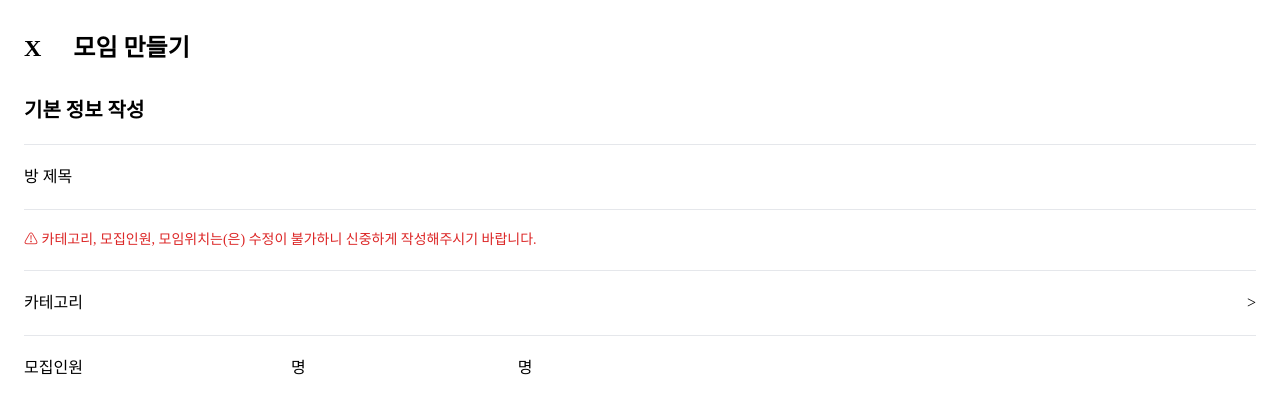
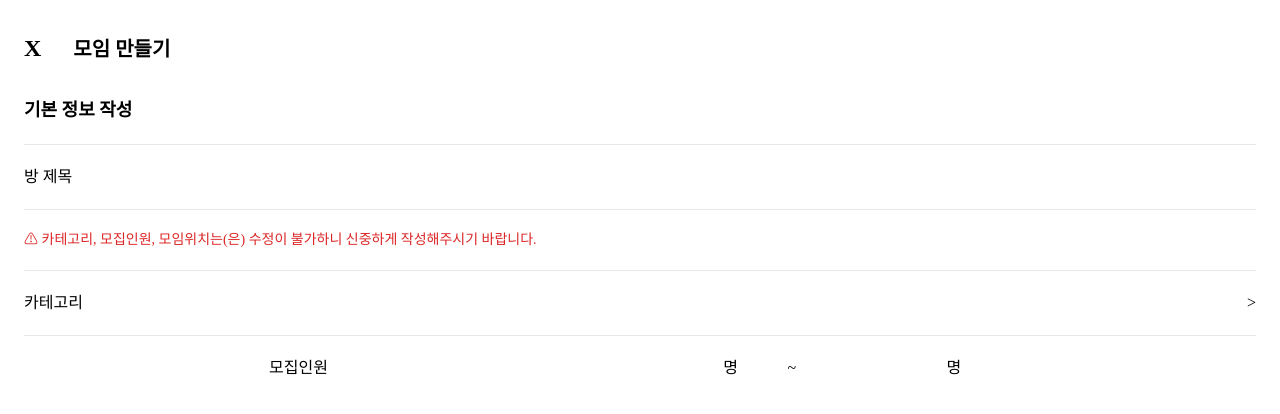
Before and after one commit to heua717/sgbg, a React (Create React App) app in the folder frontend/: page /meeting/create in a window 1280 px wide. Shown: the top 414 px of the page. Built offline with nearby package versions, Linux system fonts and the light colour scheme; a web font is replaced by a local one.

Commit message:
[S07P22A707-85] feat: create room markup

```diff
--- a/frontend/src/pages/room/CreateRoom.tsx
+++ b/frontend/src/pages/room/CreateRoom.tsx
@@ -4,12 +4,12 @@ const CreateRoom = () => {
   <div className="mt-8 mx-6">
     <div>
       <button className="text-2xl font-black mr-3">X</button>
-      <h2 className="inline-block text-2xl font-black ml-5">모임 만들기</h2>
+      <h2 className="inline-block text-xl font-black ml-5">모임 만들기</h2>
     </div>
 
     <div className="mt-8">
       {/* 기본 정보 작성 */}
-      <h3 className="text-xl font-semibold">기본 정보 작성</h3>
+      <h3 className="text-lg font-semibold">기본 정보 작성</h3>
       <hr className="my-5" />
 
       {/* 방 제목 작성 */}
@@ -34,13 +34,33 @@ const CreateRoom = () => {
     <hr className="my-5" />
 
     {/* 모집 인원 */}
-    <div>
-      <p className="inline-block">모집인원</p>
-      <input type="number" id="minPerson" className="inline-block"/>
-      <label htmlFor="minPerson" className="ml-2">명 </label>
-
-      <input type="number" id="maxPerson" className="inline-block" />
-      <label htmlFor="maxPerson" className="ml-2">명 </label>
+    {/* <div>
+      <p className="inline-block mr-3">모집인원</p>
+      <div className="inline-block">
+        <div className="w-per20 inline-block">
+          <input type="number" id="minPerson" className="inline-block w-per30"/>
+          <label htmlFor="minPerson" className="ml-2">명</label>
+          <span className="ml-2">~</span>
+        </div>
+        <div className="w-per20 inline-block">
+          <input type="number" id="maxPerson" className="inline-block w-per30" />
+          <label htmlFor="maxPerson" className="ml-2">명 </label>
+        </div>
+      </div>
+    </div> */}
+    <div className="flex justify-evenly">
+      <p className="flex">모집인원</p>
+      <div className="flex justify-evenly">
+        <div className="flex w-per50">
+          <input type="number" id="minPerson" className="w-per70" />
+          <label htmlFor="minPerson">명</label>
+        </div>
+        <span className="flex">~</span>
+        <div className="flex w-per50">
+          <input type="number" id="maxPerson" className="w-per70" />
+          <label htmlFor="maxPerson">명 </label>
+        </div>
+      </div>
     </div>
   </div>
   );
```
